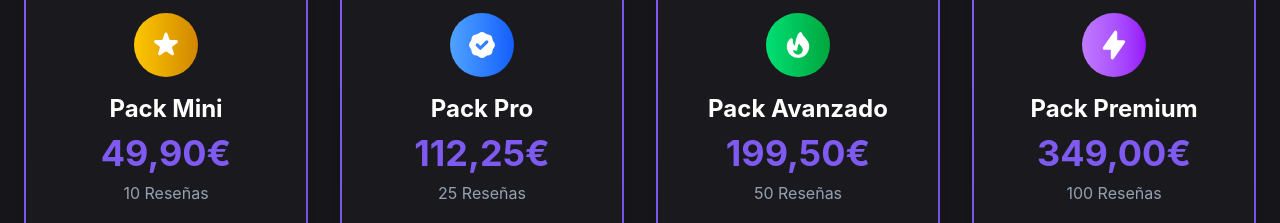
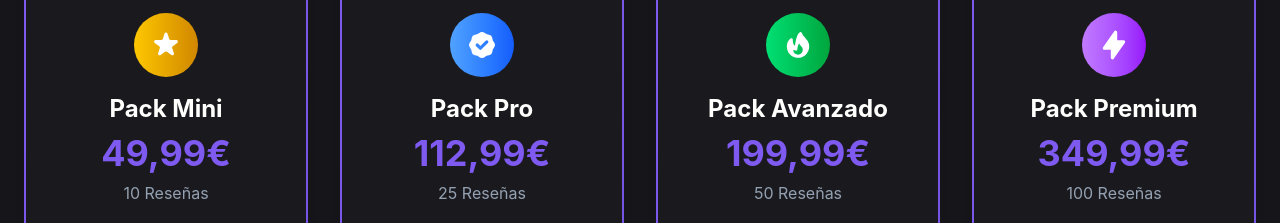
Before and after one commit to AXELRAYO990/ElRESENADOR, a React (Vite) app: page / in a window 1280 px wide. Shown: the part 2800-3023 px from the top of the page. Built offline with nearby package versions, Linux system fonts and the light colour scheme.

Commit message:
Aplicada estrategia de marketing .99 a todos los precios: Mini (49,99€), Pro (112,99€), Avanzado (199,99€), Premium (349,99€)

```diff
--- a/src/App.tsx
+++ b/src/App.tsx
@@ -425,7 +425,7 @@ function App() {
                   </svg>
                 </div>
                 <h3 className="text-2xl font-bold text-headline mb-2">Pack Mini</h3>
-                <div className="text-4xl font-bold highlight mb-2">49,90€</div>
+                <div className="text-4xl font-bold highlight mb-2">49,99€</div>
                 <p className="text-paragraph">10 Reseñas</p>
               </div>
               <ul className="space-y-3 mb-8">
@@ -472,7 +472,7 @@ function App() {
                   Garantía de 15 días después de que complete el pedido
                 </li>
               </ul>
-              <a href="https://wa.me/34632425771?text=Hola! Me interesa el Pack Mini de 10 reseñas por 49,90€. ¿Podrías darme más información?" className="btn-elegant w-full text-center block">
+              <a href="https://wa.me/34632425771?text=Hola! Me interesa el Pack Mini de 10 reseñas por 49,99€. ¿Podrías darme más información?" className="btn-elegant w-full text-center block">
                 Seleccionar Pack Mini
               </a>
             </div>
@@ -489,7 +489,7 @@ function App() {
                   </svg>
                 </div>
                 <h3 className="text-2xl font-bold text-headline mb-2">Pack Pro</h3>
-                <div className="text-4xl font-bold highlight mb-2">112,25€</div>
+                <div className="text-4xl font-bold highlight mb-2">112,99€</div>
                 <p className="text-paragraph">25 Reseñas</p>
               </div>
               <ul className="space-y-3 mb-8">
@@ -536,7 +536,7 @@ function App() {
                   Garantía de 15 días después de que complete el pedido
                 </li>
               </ul>
-              <a href="https://wa.me/34632425771?text=Hola! Me interesa el Pack Pro de 25 reseñas por 112,25€. ¿Podrías darme más información?" className="btn-elegant w-full text-center block">
+              <a href="https://wa.me/34632425771?text=Hola! Me interesa el Pack Pro de 25 reseñas por 112,99€. ¿Podrías darme más información?" className="btn-elegant w-full text-center block">
                 Seleccionar Pack Pro
               </a>
             </div>
@@ -550,7 +550,7 @@ function App() {
                   </svg>
                 </div>
                 <h3 className="text-2xl font-bold text-headline mb-2">Pack Avanzado</h3>
-                <div className="text-4xl font-bold highlight mb-2">199,50€</div>
+                <div className="text-4xl font-bold highlight mb-2">199,99€</div>
                 <p className="text-paragraph">50 Reseñas</p>
               </div>
               <ul className="space-y-3 mb-8">
@@ -597,7 +597,7 @@ function App() {
                   Garantía de 15 días después de que complete el pedido
                 </li>
               </ul>
-              <a href="https://wa.me/34632425771?text=Hola! Me interesa el Pack Avanzado de 50 reseñas por 199,50€. ¿Podrías darme más información?" className="btn-elegant w-full text-center block">
+              <a href="https://wa.me/34632425771?text=Hola! Me interesa el Pack Avanzado de 50 reseñas por 199,99€. ¿Podrías darme más información?" className="btn-elegant w-full text-center block">
                 Seleccionar Pack Avanzado
               </a>
             </div>
@@ -611,7 +611,7 @@ function App() {
                   </svg>
                 </div>
                 <h3 className="text-2xl font-bold text-headline mb-2">Pack Premium</h3>
-                <div className="text-4xl font-bold highlight mb-2">349,00€</div>
+                <div className="text-4xl font-bold highlight mb-2">349,99€</div>
                 <p className="text-paragraph">100 Reseñas</p>
               </div>
               <ul className="space-y-3 mb-8">
@@ -658,7 +658,7 @@ function App() {
                   Garantía de 15 días después de que complete el pedido
                 </li>
               </ul>
-              <a href="https://wa.me/34632425771?text=Hola! Me interesa el Pack Premium de 100 reseñas por 349,00€. ¿Podrías darme más información?" className="btn-elegant w-full text-center block">
+              <a href="https://wa.me/34632425771?text=Hola! Me interesa el Pack Premium de 100 reseñas por 349,99€. ¿Podrías darme más información?" className="btn-elegant w-full text-center block">
                 Seleccionar Pack Premium
         </a>
       </div>
```
